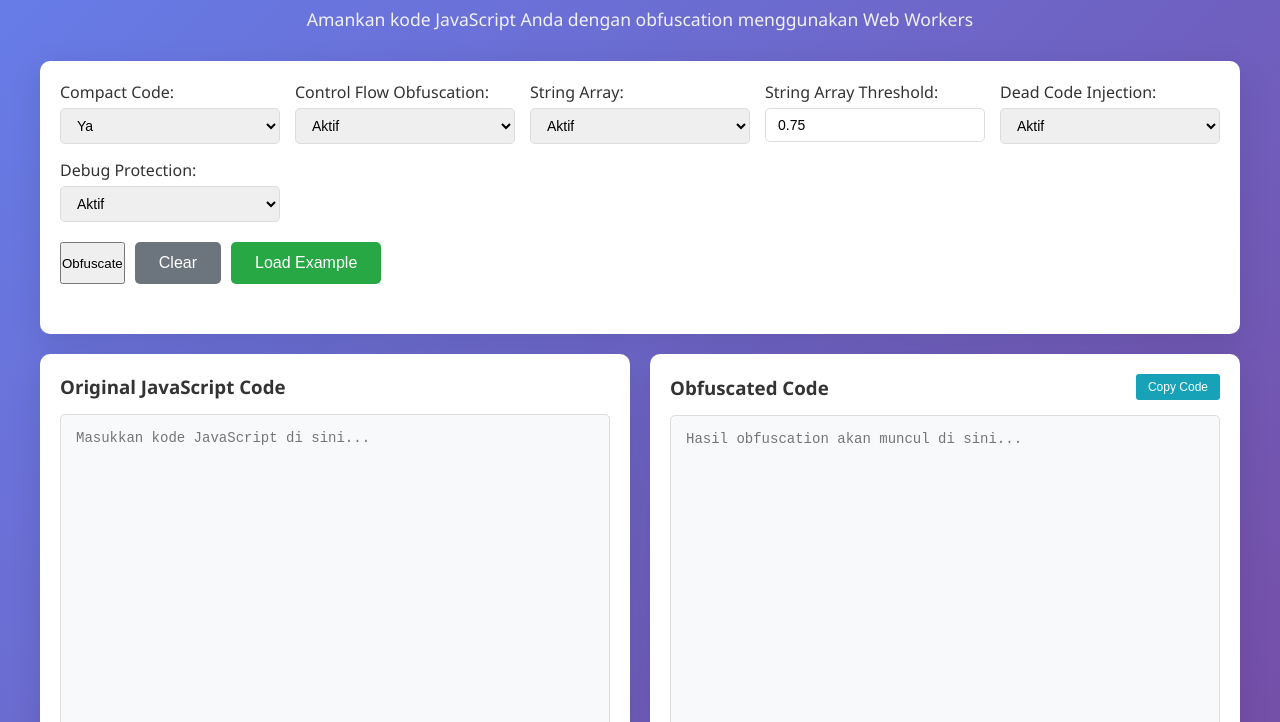
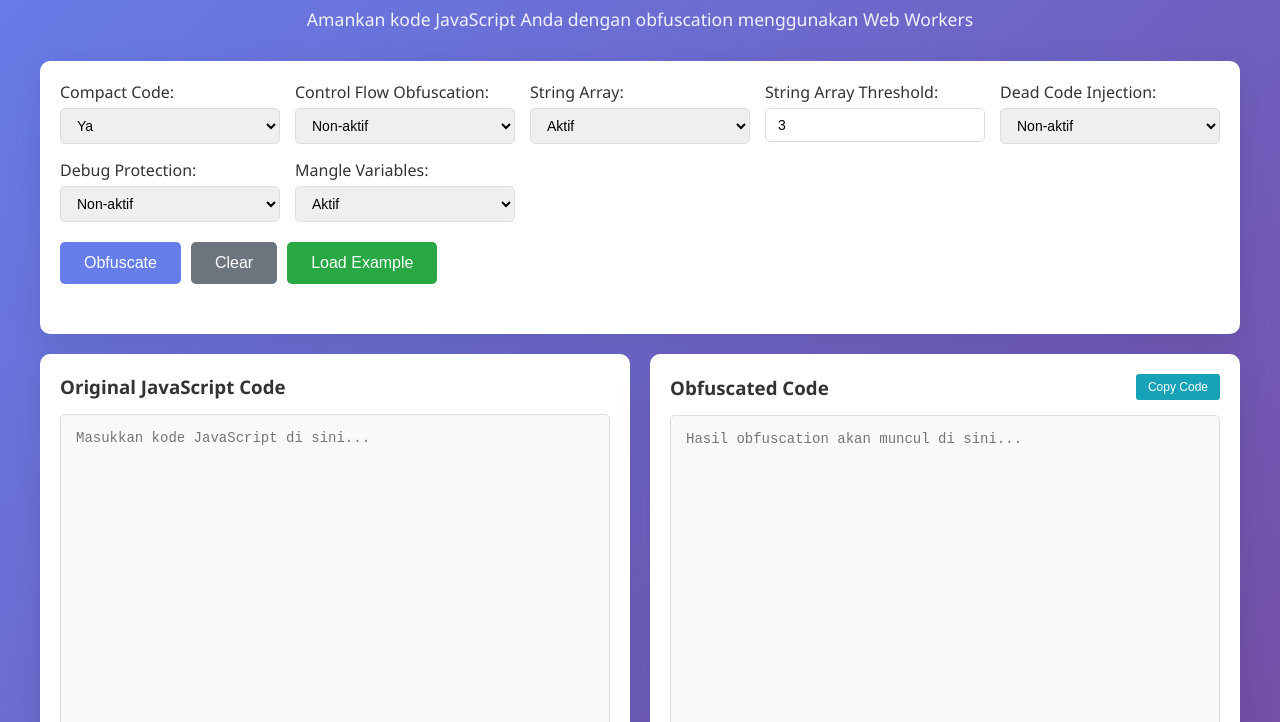
Before and after one commit to daffadevhosting/tools, a plain HTML site: page index.html in a window 1280 px wide. Shown: the part 78-800 px from the top of the page. Drawn offline with Linux system fonts and the light colour scheme.

Commit message:
Update index.html

```diff
--- a/index.html
+++ b/index.html
@@ -218,7 +218,7 @@
                 <div class="option-group">
                     <label for="compact">Compact Code:</label>
                     <select id="compact">
-                        <option value="true">Ya</option>
+                        <option value="true" selected>Ya</option>
                         <option value="false">Tidak</option>
                     </select>
                 </div>
@@ -226,40 +226,47 @@
                     <label for="controlFlow">Control Flow Obfuscation:</label>
                     <select id="controlFlow">
                         <option value="true">Aktif</option>
-                        <option value="false">Non-aktif</option>
+                        <option value="false" selected>Non-aktif</option>
                     </select>
                 </div>
                 <div class="option-group">
                     <label for="stringArray">String Array:</label>
                     <select id="stringArray">
-                        <option value="true">Aktif</option>
+                        <option value="true" selected>Aktif</option>
                         <option value="false">Non-aktif</option>
                     </select>
                 </div>
                 <div class="option-group">
                     <label for="stringArrayThreshold">String Array Threshold:</label>
-                    <input type="number" id="stringArrayThreshold" value="0.75" min="0" max="1" step="0.1">
+                    <input type="number" id="stringArrayThreshold" value="3" min="0" max="100" step="1">
                 </div>
                 <div class="option-group">
                     <label for="deadCode">Dead Code Injection:</label>
                     <select id="deadCode">
                         <option value="true">Aktif</option>
-                        <option value="false">Non-aktif</option>
+                        <option value="false" selected>Non-aktif</option>
                     </select>
                 </div>
                 <div class="option-group">
                     <label for="debugProtection">Debug Protection:</label>
                     <select id="debugProtection">
                         <option value="true">Aktif</option>
+                        <option value="false" selected>Non-aktif</option>
+                    </select>
+                </div>
+                <div class="option-group">
+                    <label for="mangle">Mangle Variables:</label>
+                    <select id="mangle">
+                        <option value="true" selected>Aktif</option>
                         <option value="false">Non-aktif</option>
                     </select>
                 </div>
             </div>
 
             <div class="buttons">
-                <button id="obfuscateButton">Obfuscate</button>
-                <button class="btn btn-secondary" onclick="clearCode()">Clear</button>
-                <button class="btn btn-success" onclick="loadExample()">Load Example</button>
+                <button id="obfuscateButton" class="btn btn-primary">Obfuscate</button>
+                <button id="clearButton" class="btn btn-secondary">Clear</button>
+                <button id="loadButton" class="btn btn-success">Load Example</button>
             </div>
 
             <div id="status" class="status"></div>
@@ -275,7 +282,7 @@
             <div class="editor-box">
                 <h3>
                     Obfuscated Code
-                    <button class="copy-btn" onclick="copyToClipboard()">Copy Code</button>
+                    <button id="copyButton" class="copy-btn">Copy Code</button>
                 </h3>
                 <textarea id="outputCode" class="code-editor" placeholder="Hasil obfuscation akan muncul di sini..." readonly></textarea>
                 <div class="char-count">Karakter: <span id="outputCount">0</span></div>
```
